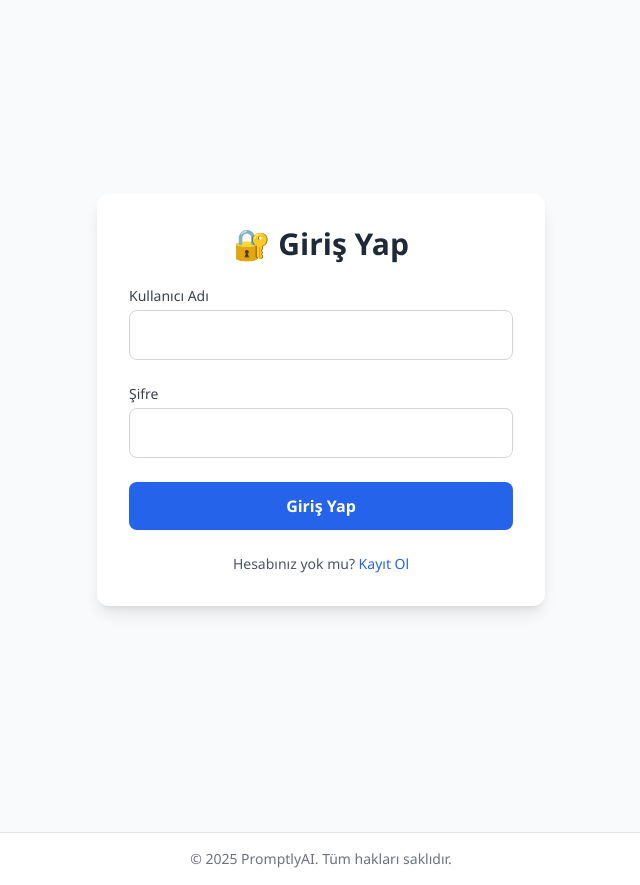
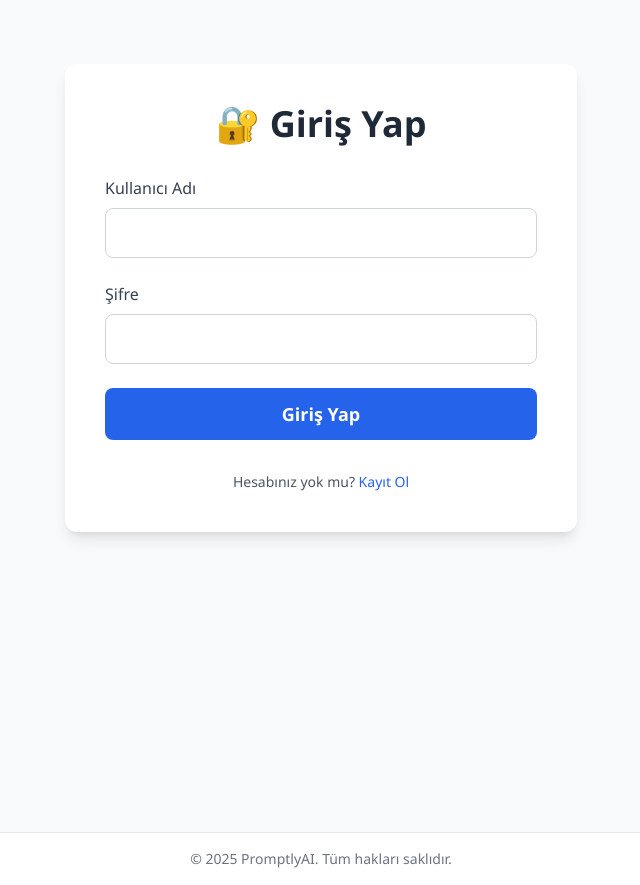
Before and after one commit to qwthree8/GROUP5-Promtly, a FastAPI app: page /login in a window 1280 px wide. Shown: the part 152-1037 px from the top of the page, without its empty margins (319-959 px from the left). Run offline with FastAPI, Linux system fonts and the light colour scheme; some libraries are stand-ins or nearby versions.

Commit message:
Asli-duzenleme2

```diff
--- a/templates/login.html
+++ b/templates/login.html
@@ -4,15 +4,15 @@
 {% block title %}Giriş Yap | PromptlyAI{% endblock %}
 
 {% block content %}
-<div class="min-h-screen flex items-center justify-center bg-gray-50 py-8">
-  <div class="w-full max-w-md bg-white p-8 rounded-xl shadow-lg">
-    <h2 class="text-3xl font-extrabold mb-6 text-center">🔐 Giriş Yap</h2>
+<div class="min-h-screen flex items-start justify-center bg-gray-50 pt-16 pb-8">
+  <div class="w-full max-w-lg bg-white p-10 rounded-xl shadow-lg">
+    <h2 class="text-4xl font-extrabold mb-8 text-center">🔐 Giriş Yap</h2>
     {% if error %}
       <div class="text-red-600 mb-4 text-center font-medium">{{ error }}</div>
     {% endif %}
     <form action="/login" method="post" class="space-y-6">
       <div>
-        <label for="username" class="block text-sm font-medium text-gray-700 mb-1">Kullanıcı Adı</label>
+        <label for="username" class="block text-base font-medium text-gray-700 mb-2">Kullanıcı Adı</label>
         <input
           type="text"
           name="username"
@@ -22,7 +22,7 @@
         />
       </div>
       <div>
-        <label for="password" class="block text-sm font-medium text-gray-700 mb-1">Şifre</label>
+        <label for="password" class="block text-base font-medium text-gray-700 mb-2">Şifre</label>
         <input
           type="password"
           name="password"
@@ -33,12 +33,12 @@
       </div>
       <button
         type="submit"
-        class="w-full bg-blue-600 hover:bg-blue-700 text-white font-semibold py-3 rounded-lg transition"
+        class="w-full bg-blue-600 hover:bg-blue-700 text-white text-lg font-semibold py-3 rounded-lg transition"
       >
         Giriş Yap
       </button>
     </form>
-    <p class="mt-6 text-center text-gray-600 text-sm">
+    <p class="mt-8 text-center text-gray-600 text-sm">
       Hesabınız yok mu?
       <a href="/register" class="text-blue-600 hover:underline font-medium">Kayıt Ol</a>
     </p>
```
